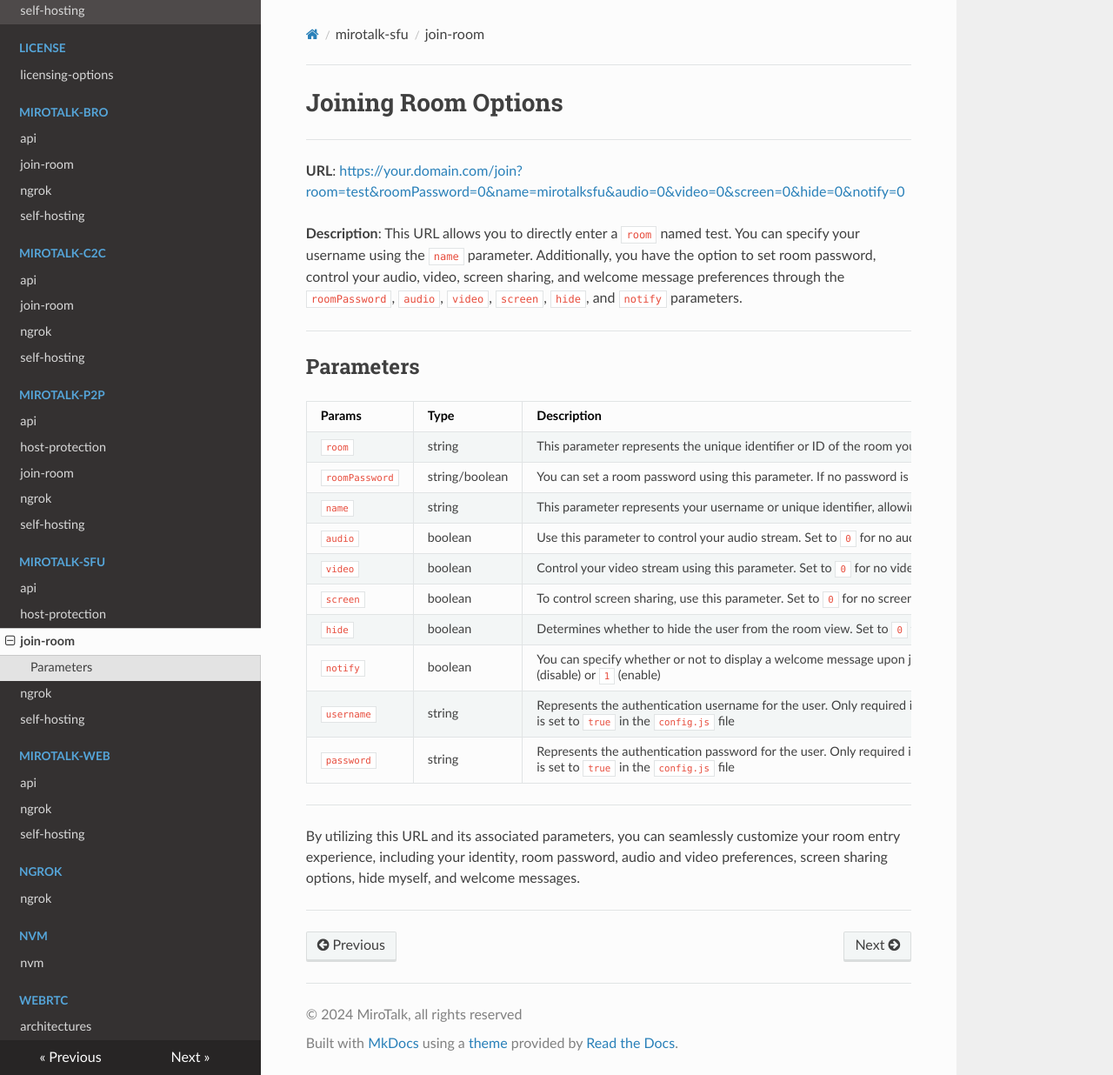
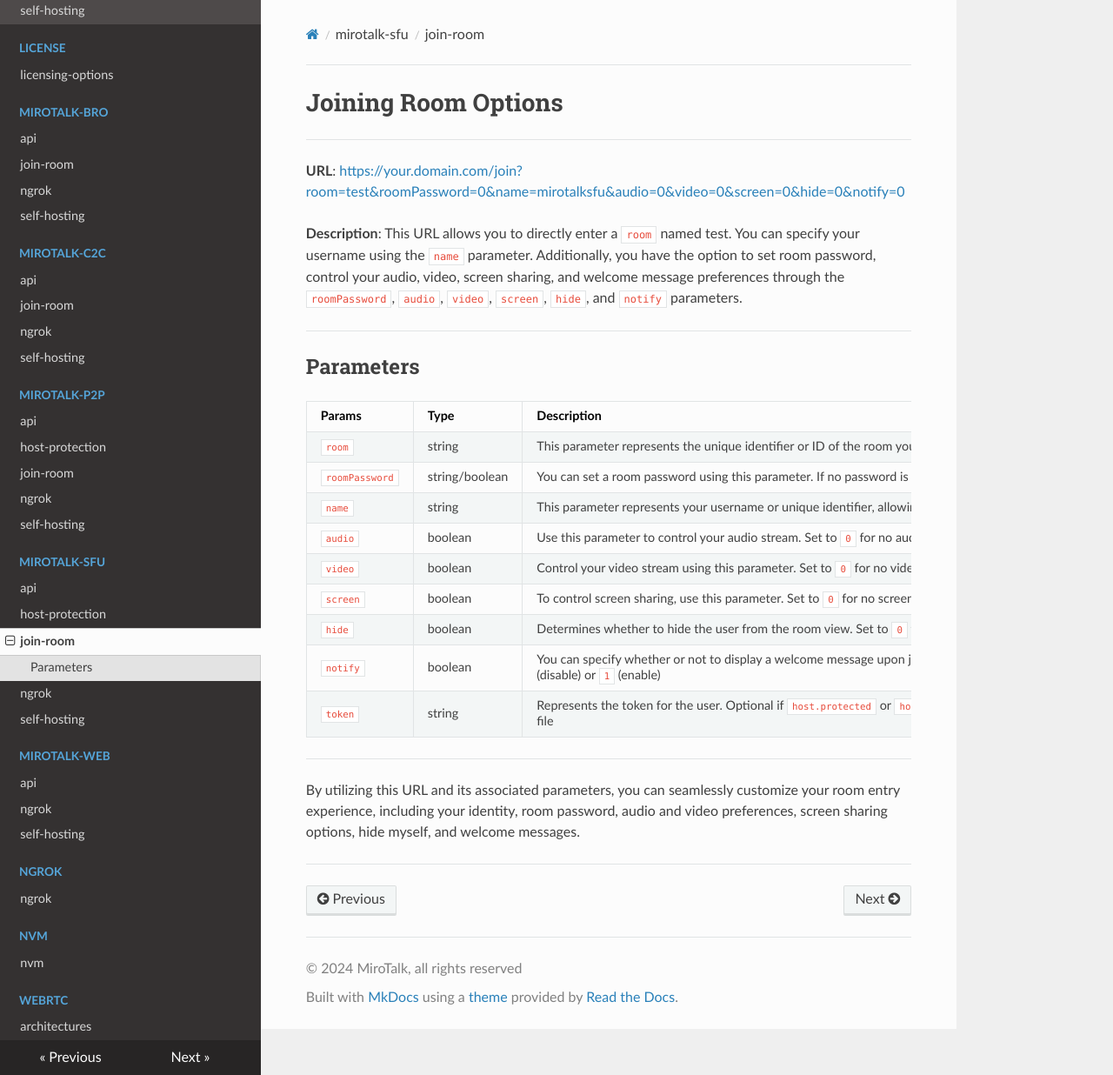
Before and after one commit to miroslavpejic85/mirotalk-docs, an MkDocs documentation site: the page built from docs/mirotalk-sfu/join-room.md, in a window 1280 px wide and 1236 px high. Shown: the whole window at 87% size. Built offline with MkDocs 1.6.1, drawn with Linux system fonts in a browser that asks for light colours; nearby versions of some CDN libraries.

Commit message:
[mirotalkdocs] - update docs

```diff
--- a/docs/mirotalk-sfu/join-room.md
+++ b/docs/mirotalk-sfu/join-room.md
@@ -10,18 +10,17 @@
 
 ## Parameters
 
-| Params         | Type           | Description                                                                                                                                         |
-| -------------- | -------------- | --------------------------------------------------------------------------------------------------------------------------------------------------- |
-| `room`         | string         | This parameter represents the unique identifier or ID of the room you want to join                                                                  |
-| `roomPassword` | string/boolean | You can set a room password using this parameter. If no password is required, you can use `0` as a placeholder                                      |
-| `name`         | string         | This parameter represents your username or unique identifier, allowing you to define your identity within the room                                  |
-| `audio`        | boolean        | Use this parameter to control your audio stream. Set to `0` for no audio or `1` to enable audio                                                     |
-| `video`        | boolean        | Control your video stream using this parameter. Set to `0` for no video or `1` to enable video                                                      |
-| `screen`       | boolean        | To control screen sharing, use this parameter. Set to `0` for no screen sharing or `1` to enable screen sharing                                     |
-| `hide`         | boolean        | Determines whether to hide the user from the room view. Set to `0` to not hide or `1` to hide                                                       |
-| `notify`       | boolean        | You can specify whether or not to display a welcome message upon joining the room by setting this parameter to `0` (disable) or `1` (enable)        |
-| `username`     | string         | Represents the authentication username for the user. Only required if `host.protected` or `host.user_auth` is set to `true` in the `config.js` file |
-| `password`     | string         | Represents the authentication password for the user. Only required if `host.protected` or `host.user_auth` is set to `true` in the `config.js` file |
+| Params         | Type           | Description                                                                                                                                  |
+| -------------- | -------------- | -------------------------------------------------------------------------------------------------------------------------------------------- |
+| `room`         | string         | This parameter represents the unique identifier or ID of the room you want to join                                                           |
+| `roomPassword` | string/boolean | You can set a room password using this parameter. If no password is required, you can use `0` as a placeholder                               |
+| `name`         | string         | This parameter represents your username or unique identifier, allowing you to define your identity within the room                           |
+| `audio`        | boolean        | Use this parameter to control your audio stream. Set to `0` for no audio or `1` to enable audio                                              |
+| `video`        | boolean        | Control your video stream using this parameter. Set to `0` for no video or `1` to enable video                                               |
+| `screen`       | boolean        | To control screen sharing, use this parameter. Set to `0` for no screen sharing or `1` to enable screen sharing                              |
+| `hide`         | boolean        | Determines whether to hide the user from the room view. Set to `0` to not hide or `1` to hide                                                |
+| `notify`       | boolean        | You can specify whether or not to display a welcome message upon joining the room by setting this parameter to `0` (disable) or `1` (enable) |
+| `token`        | string         | Represents the token for the user. Optional if `host.protected` or `host.user_auth` is set to `true` in the `config.js` file                 |
 
 ---
 
```
Also changed, not shown: docs/mirotalk-p2p/join-room.md (+10 -11 lines).
